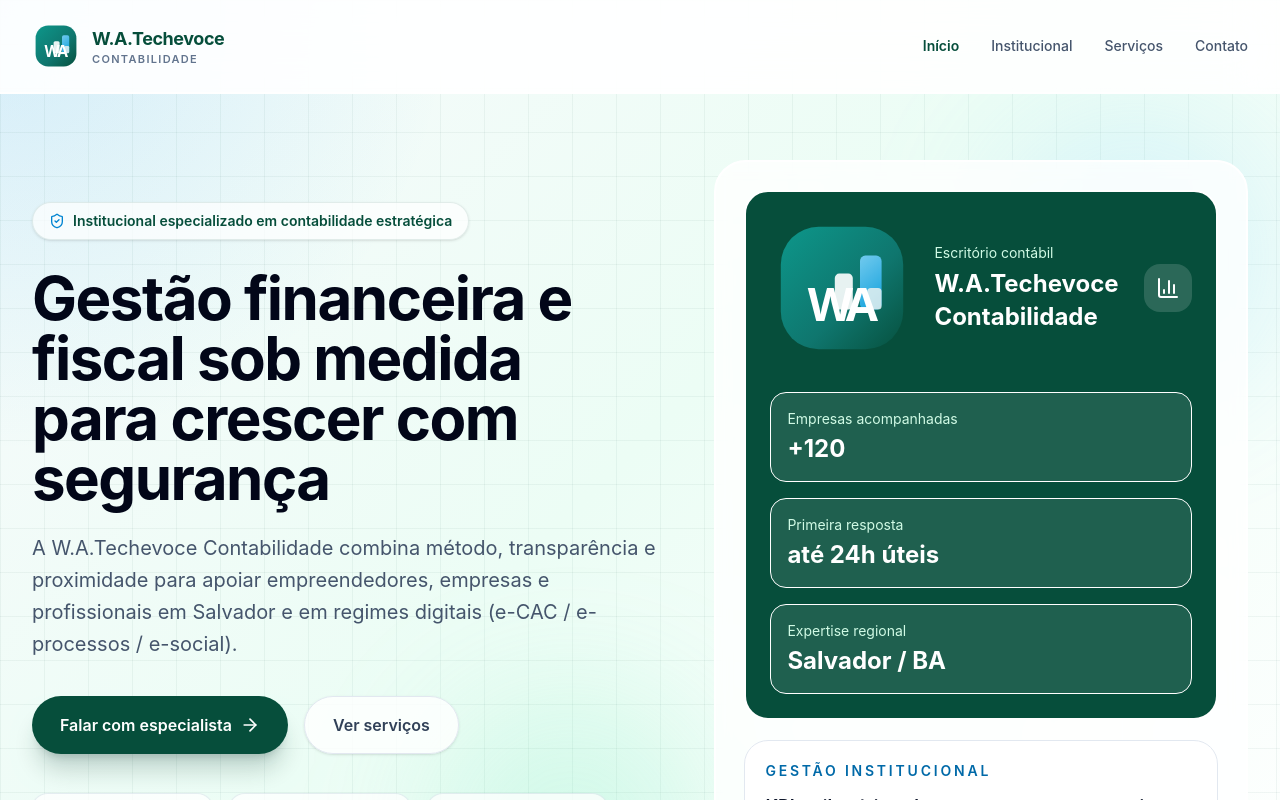
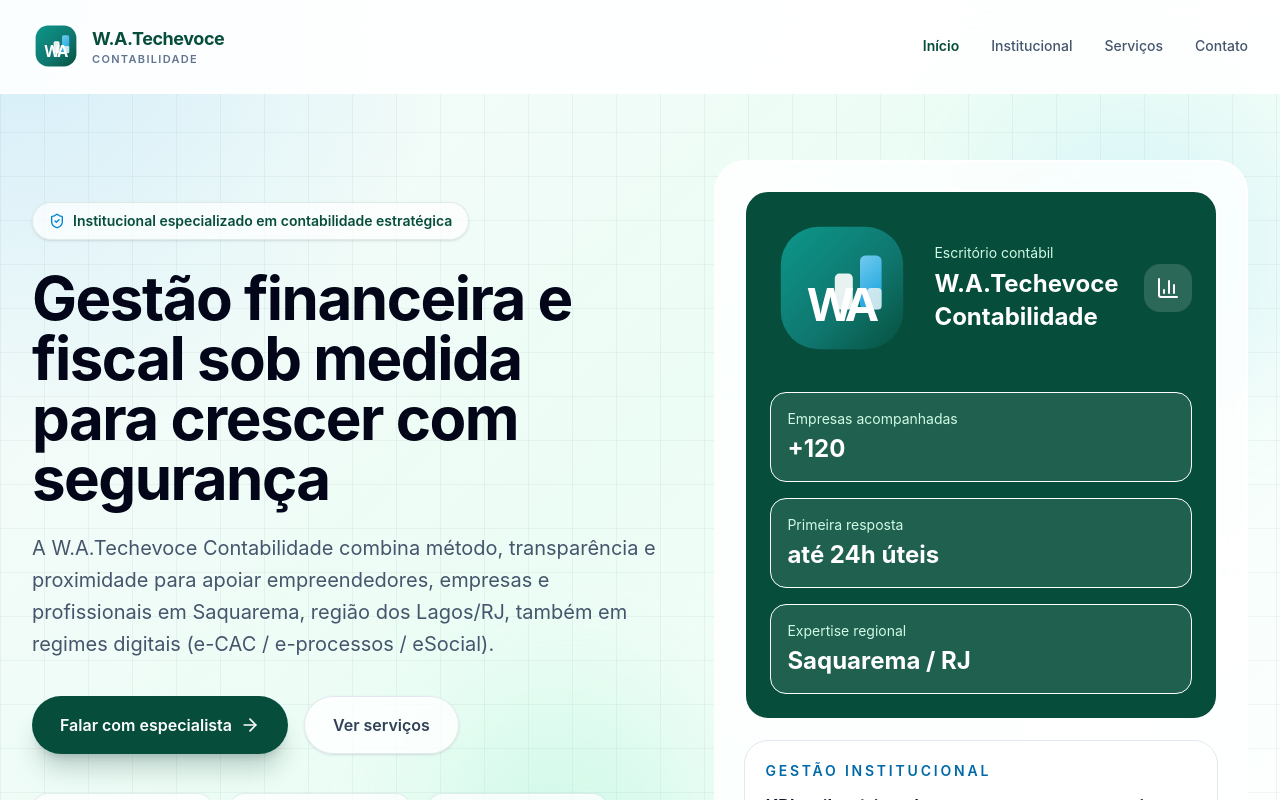
Before and after one commit to WallaceMamuth/dgcontabilidade, a React (Vite) app: page / in a window 1280 px wide. Shown: the top 800 px of the page. Built offline with nearby package versions, Linux system fonts and the light colour scheme.

Commit message:
atualizar contabilidade

```diff
--- a/index.html
+++ b/index.html
@@ -6,7 +6,7 @@
     <meta name="viewport" content="width=device-width, initial-scale=1.0" />
     <meta
       name="description"
-      content="W.A.Techevoce Contabilidade: escritório institucional com serviços contábeis, planejamento tributário e relacionamento próximo para empresas em Salvador e regiões atendidas."
+      content="W.A.Techevoce Contabilidade: escritório institucional com serviços contábeis, planejamento tributário e relacionamento próximo em Saquarema, região dos Lagos (RJ)."
     />
     <title>W.A.Techevoce Contabilidade | Escritório contábil</title>
   </head>
--- a/src/components/Hero.jsx
+++ b/src/components/Hero.jsx
@@ -25,8 +25,8 @@ function Hero({ whatsappUrl }) {
 
           <p className="mt-6 max-w-2xl text-lg leading-8 text-slate-600 sm:text-xl">
             A {SITE_NAME} combina método, transparência e proximidade para
-            apoiar empreendedores, empresas e profissionais em Salvador e em
-            regimes digitais (e-CAC / e-processos / e-social).
+            apoiar empreendedores, empresas e profissionais em Saquarema, região dos Lagos/RJ,
+            também em regimes digitais (e-CAC / e-processos / eSocial).
           </p>
 
           <div className="mt-9 flex flex-col gap-4 sm:flex-row">
@@ -87,7 +87,7 @@ function Hero({ whatsappUrl }) {
               {[
                 ['Empresas acompanhadas', '+120'],
                 ['Primeira resposta', 'até 24h úteis'],
-                ['Expertise regional', 'Salvador / BA'],
+                ['Expertise regional', 'Saquarema / RJ'],
               ].map(([label, value]) => (
                 <div
                   key={label}
--- a/src/constants/site.js
+++ b/src/constants/site.js
@@ -13,13 +13,9 @@ export const WHATSAPP_URL = `https://wa.me/${WHATSAPP_NUMBER}?text=${encodeURICo
   WHATSAPP_PREFILL_MESSAGE,
 )}`
 
-export const CONTACT_EMAIL = 'denilsongcontabilidade@gmail.com'
+export const CONTACT_EMAIL = 'contato@watechevoce.com.br'
 
 /** Site e presença oficial na web. */
 export const WEBSITE_URL = 'https://www.watechevoce.com.br'
 
-export const ADDRESS_LINES = [
-  'Rua Freitas Henrique de Cima nº 07',
-  '3ª Travessa - Caixa D\'Água - Salvador/BA',
-  'CEP 40320-150',
-]
+export const ADDRESS_LINES = ['Jaconé Centro', 'Saquarema/RJ']
--- a/src/pages/InstitutionalPage.jsx
+++ b/src/pages/InstitutionalPage.jsx
@@ -50,8 +50,8 @@ function InstitutionalPage() {
             </p>
             <p>
               Atuamos com squads enxutos, combinando tecnologias próprias, checklists atualizados e
-              atendimento humano — inclusive presencial sempre que necessário em Salvador ou regiões
-              atendidas com logística combinada previamente.
+              atendimento humano — com presencial em Saquarema (RJ), região dos Lagos, quando
+              combinado previamente, e modelo híbrido para outras localidades quando fizer sentido.
             </p>
             <blockquote className="rounded-3xl border border-emerald-900/15 bg-emerald-50/60 px-8 py-6 text-xl font-semibold leading-snug text-[#064E3B]">
               “Credibilidade tributária se constrói com consistência mensal.”
```
